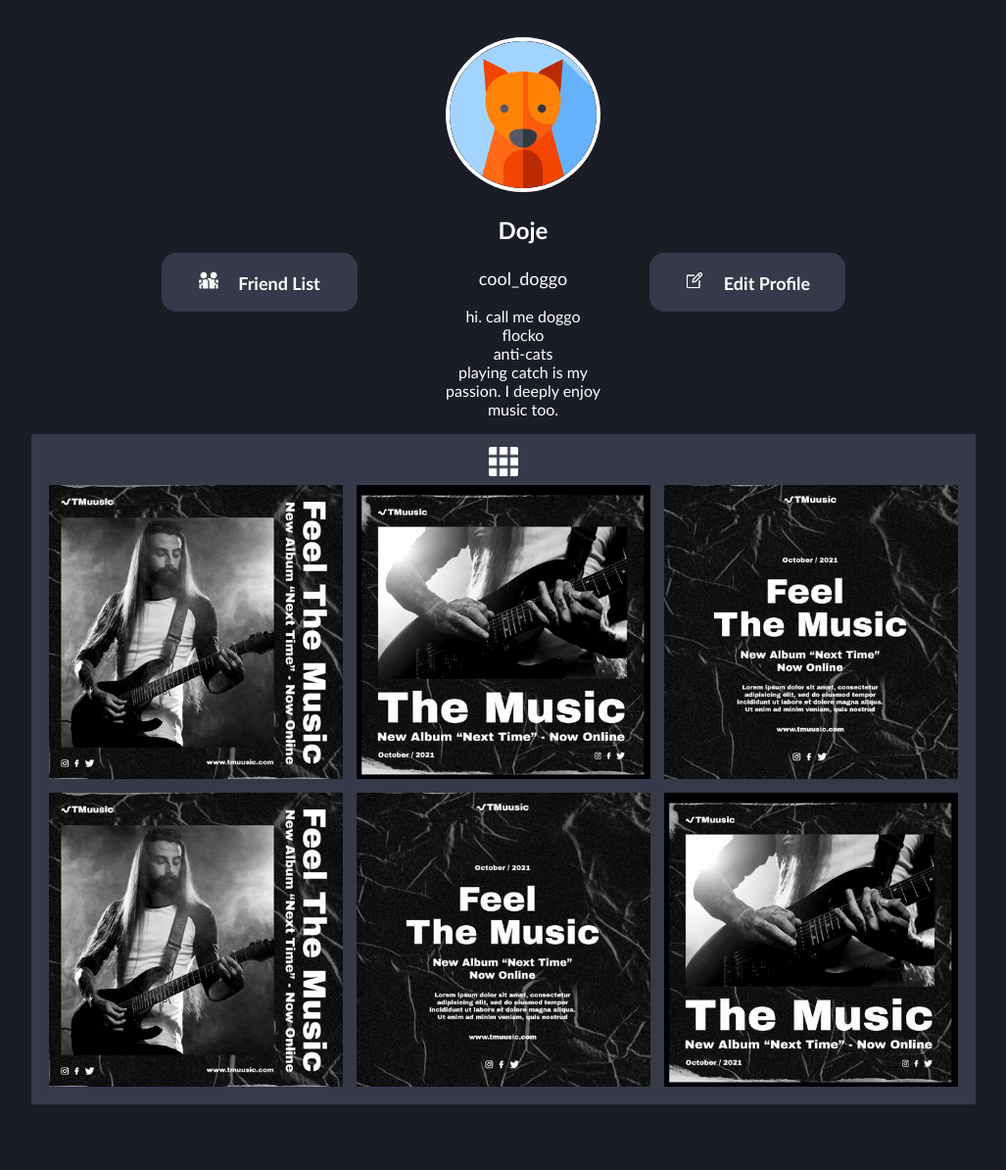
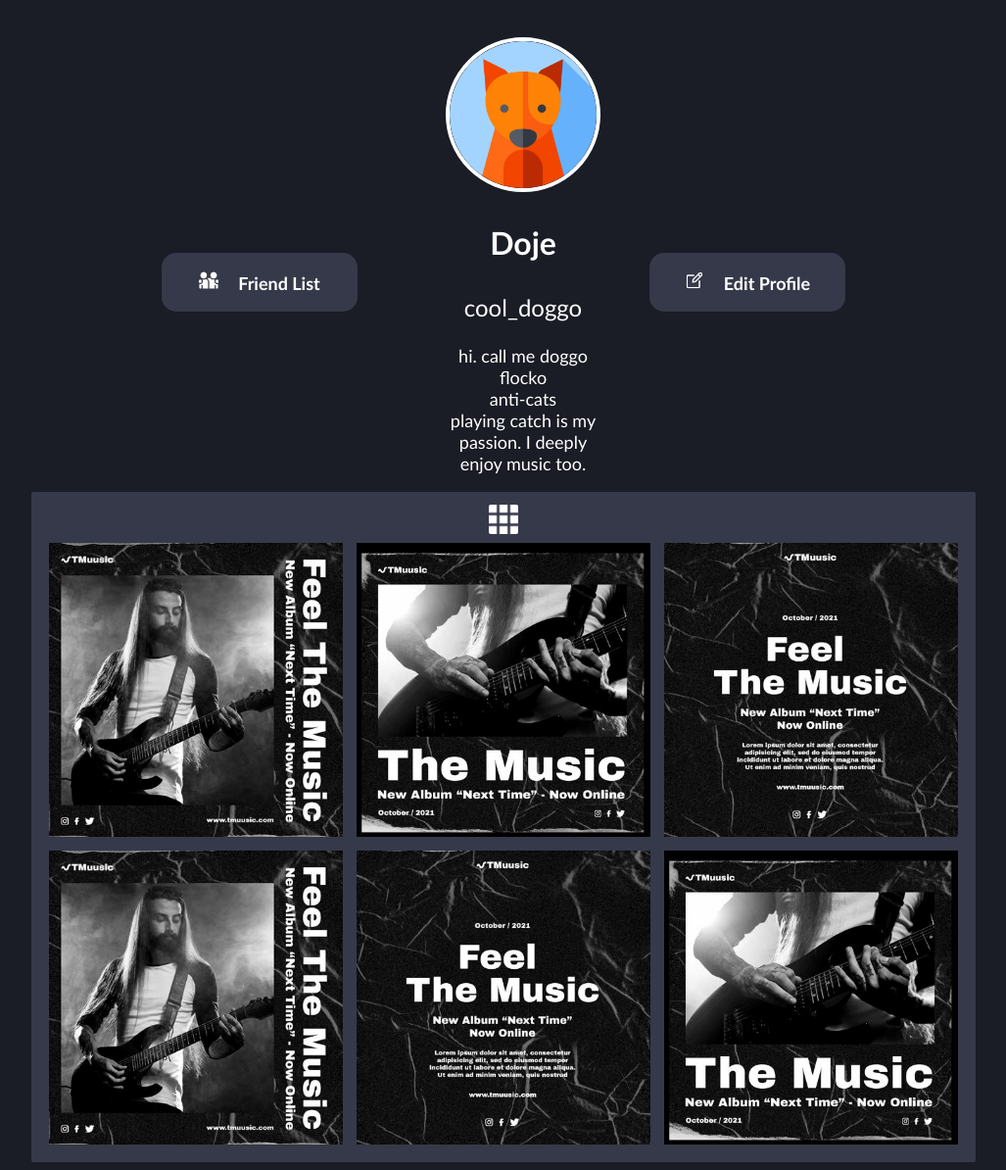
Before and after one commit to shehabadel/Instagram-Clone-IPP, a PHP site: page /pages/profile/Profile.html in a window 1280 px wide. Shown: the whole page at 98% size, without its empty margins (126-1153 px from the left). Before the commit the page ends 1127 px from the top, so only its background shows below. Run offline with PHP 8.4, Linux system fonts and the light colour scheme.

Commit message:
increased size of profile info

```diff
--- a/pages/profile/Profile.css
+++ b/pages/profile/Profile.css
@@ -47,18 +47,18 @@ color:var(--main-text-color);
 }
 
 .username{
-font-size: large;
+font-size: x-large;
 font-style: normal;
 }
 
 .name{
-font-size: x-large;
+font-size: xx-large;
 font-weight: bold;
 }
 
 
 .bio{
-    font-size: medium;
+    font-size: large;
     }
 
 #profile_pic{
@@ -106,10 +106,12 @@ font-weight: bold;
 }
 .friendlist:hover{
     background: var(--main-button-hover);
+    cursor: pointer;
 }
 
 .editprofile:hover{
     background: var(--main-button-hover);
+    cursor: pointer;
 }
 
 #editprofile_icon{
```
